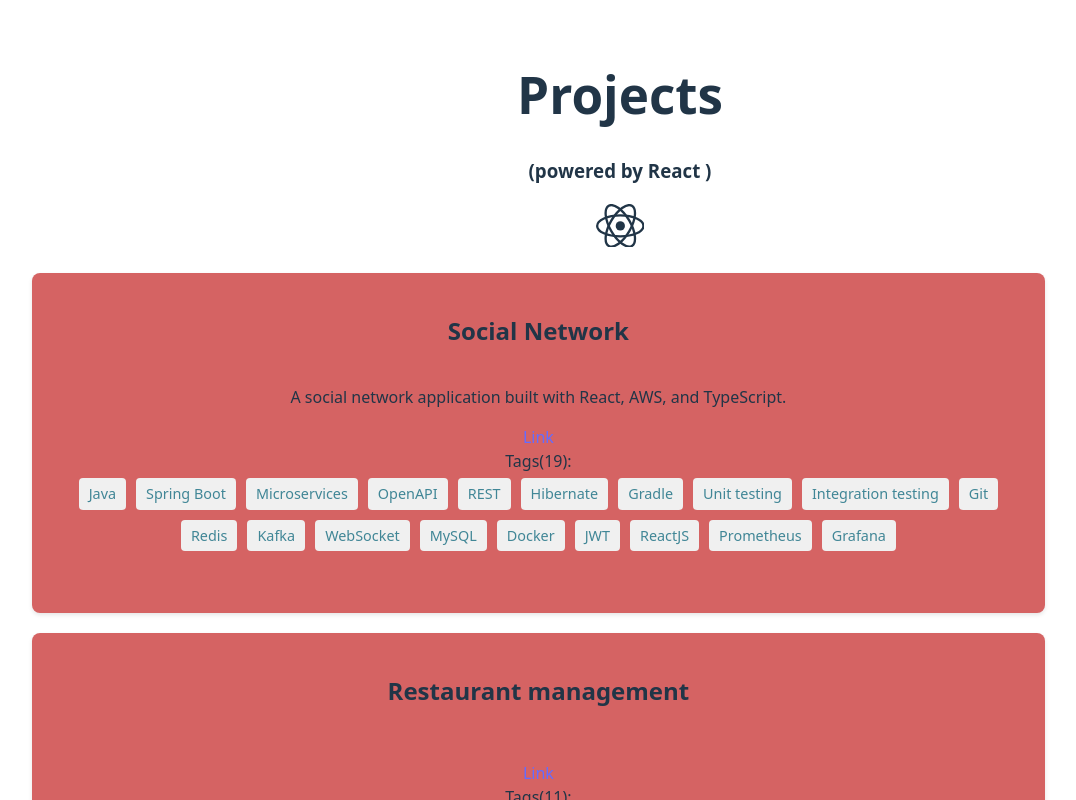
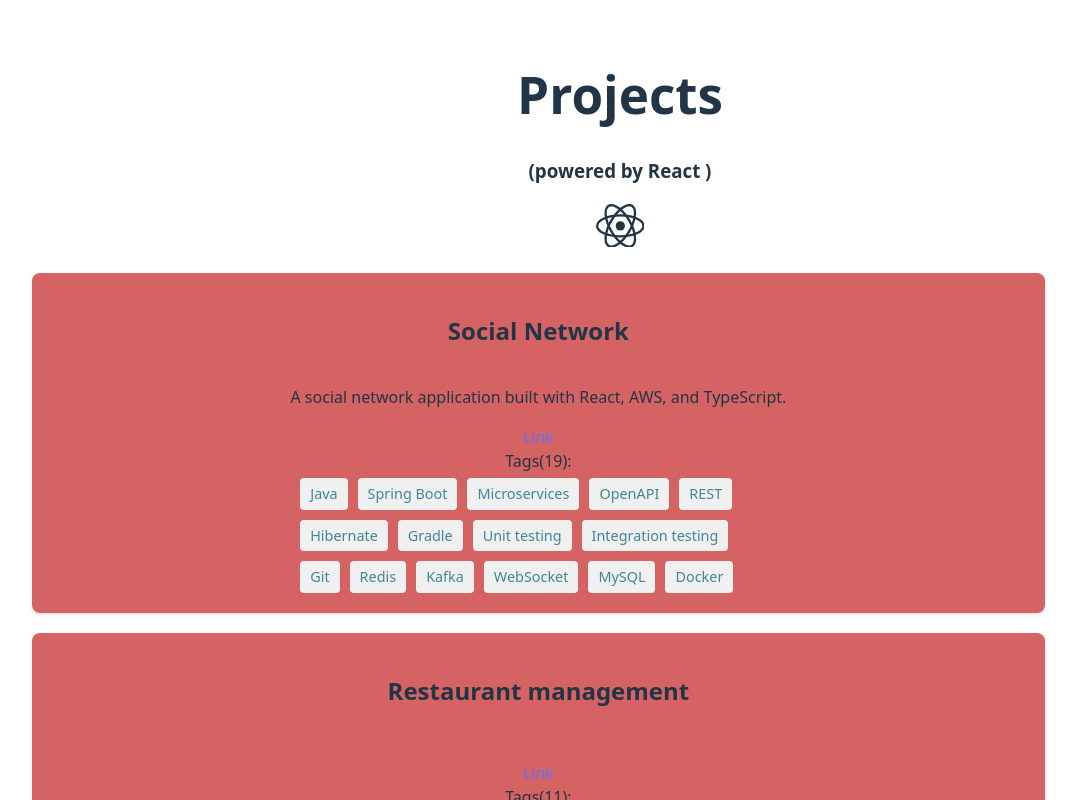
Before and after one commit to knetsov91/knetsov91.github.io, a React (Vite) app: page / in a window 1280 px wide. Shown: the top 800 px of the page, without its empty margins (20-1096 px from the left). Built offline with nearby package versions, Linux system fonts and the light colour scheme.

Commit message:
Add tags CSS class in Project.module.css.

```diff
--- a/src/components/Project/Project.module.css
+++ b/src/components/Project/Project.module.css
@@ -20,3 +20,9 @@
     font-size: 0.9em;
     color: #408696;
 }
+.tags {
+    width: 50%;
+    display: flex;
+    flex-wrap: wrap;
+    overflow: scroll;
+}
```
